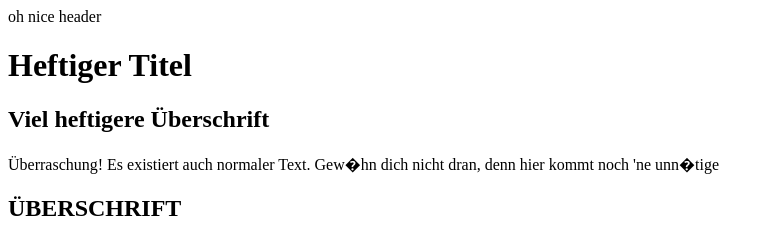
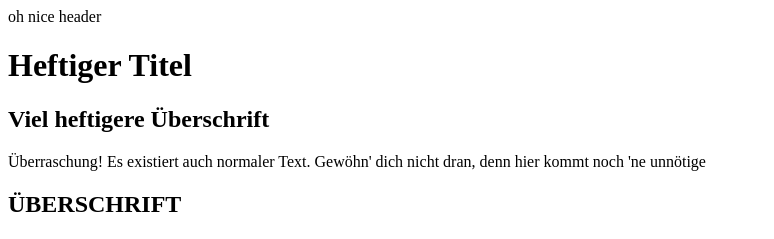
Before and after one commit to myworldisflat/myworldisflat.github.io, a plain HTML site: page Aufgabe_01/index.html in a window 1280 px wide. Shown: the top 239 px of the page, without its empty margins (0-774 px from the left). Drawn offline with Linux system fonts and the light colour scheme.

Commit message:
Update index.html

```diff
--- a/Aufgabe_01/index.html
+++ b/Aufgabe_01/index.html
@@ -3,7 +3,7 @@
 <body>
 <h1> Heftiger Titel</h1>
 <h2> Viel heftigere Überschrift</h2>
-<p> Überraschung! Es existiert auch normaler Text. Gew�hn dich nicht dran, denn hier kommt noch 'ne unn�tige</p>
+<p> Überraschung! Es existiert auch normaler Text. Gewöhn' dich nicht dran, denn hier kommt noch 'ne unnötige</p>
 <h2>ÜBERSCHRIFT</h2>
 <ol>
 <li>erster Eintrag </li>
```
